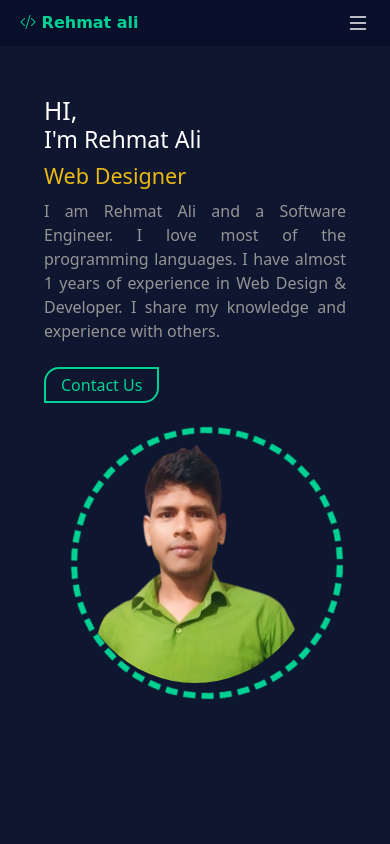
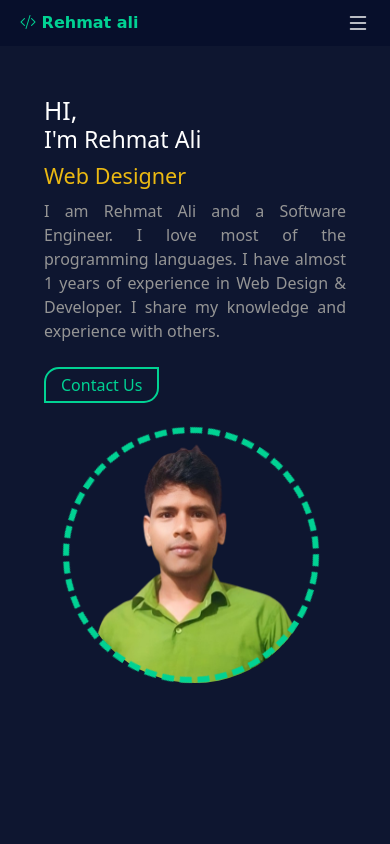
Before and after one commit to REH070497/myPortfoliio, a plain HTML site: page index.html in a window 390 px wide. Shown: the top 844 px of the page. Drawn offline with nearby package versions, Linux system fonts and the light colour scheme.

Commit message:
Add files via upload

```diff
--- a/assets/css/responsive.css
+++ b/assets/css/responsive.css
@@ -182,3 +182,14 @@
     }
 
 }
+@media screen and (max-width:390px) {
+    .my-pic::after{
+        left: 16%;
+
+    }
+    .my-pic::after {
+        left: 14%;
+        height: 16rem;
+        width: 16rem;
+    }
+}
```
